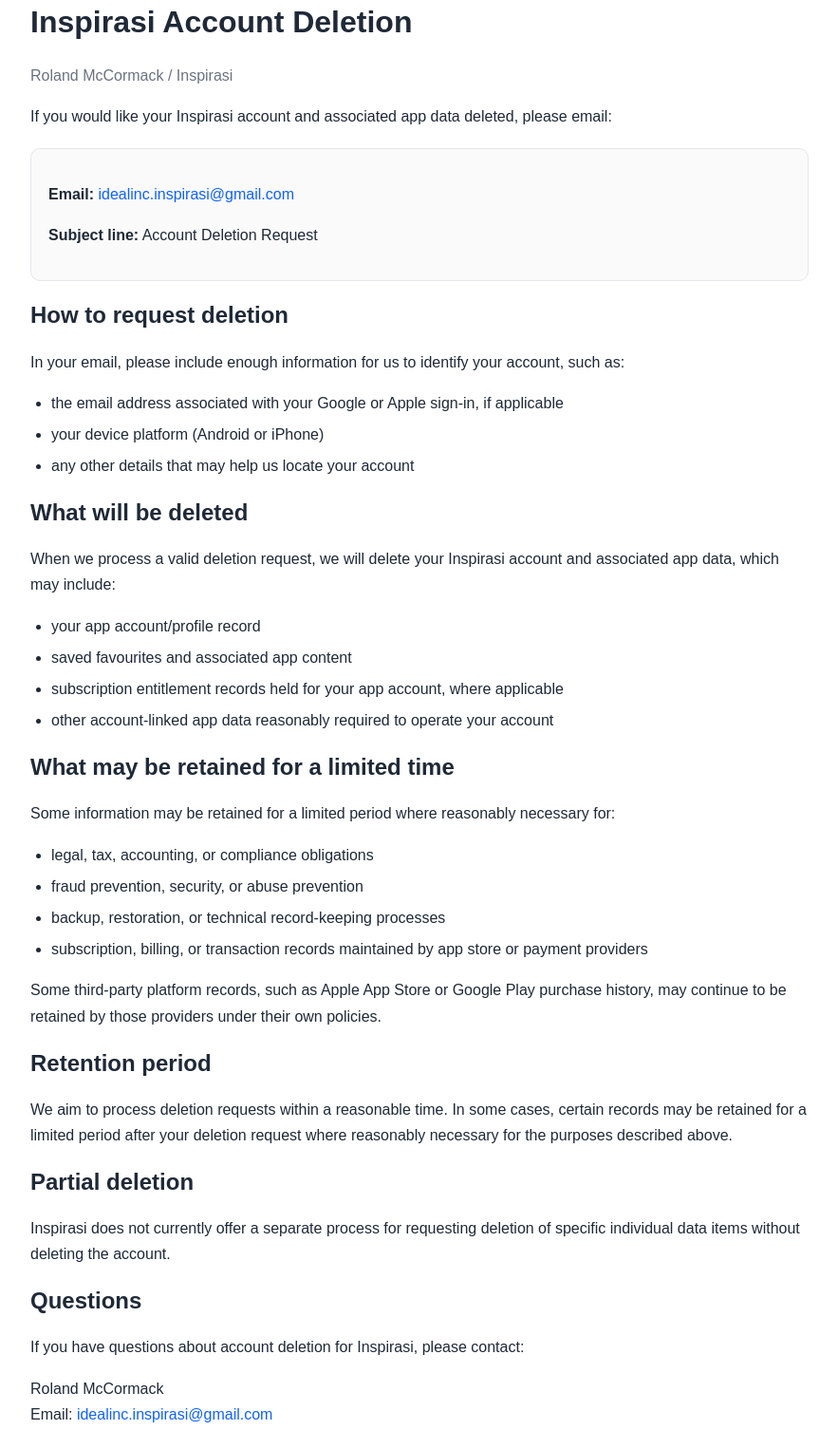
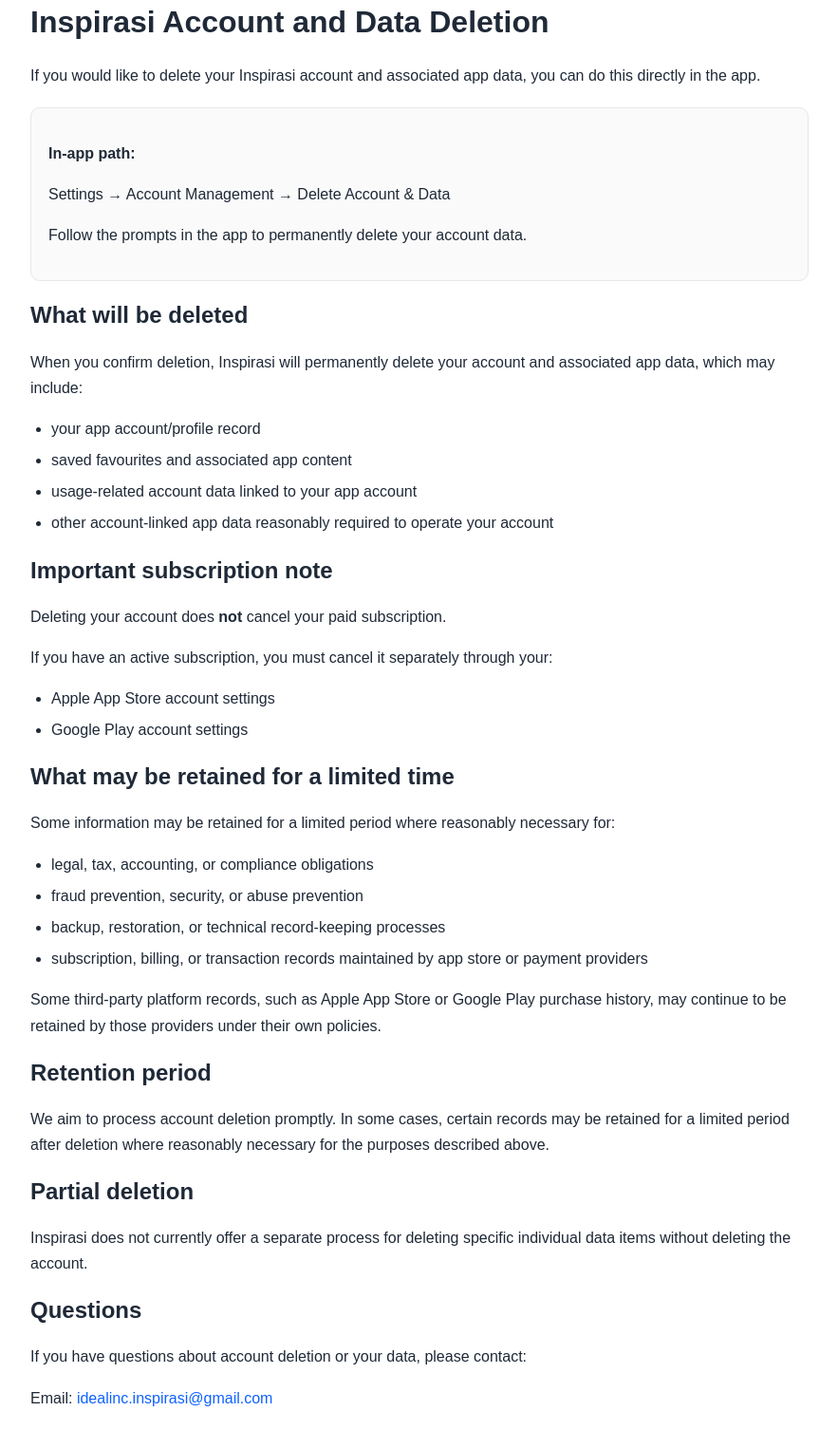
Before and after one commit to Lostbutontheway/inspirasi-legal, a plain HTML site: page delete-account.html in a window 1280 px wide. Shown: the part 86-1592 px from the top of the page at 95% size, without its empty margins (198-1081 px from the left). Drawn offline with Linux system fonts and the light colour scheme.

Commit message:
Update delete-account.html
Update delete account page to reflect in-app deletion flow

```diff
--- a/delete-account.html
+++ b/delete-account.html
@@ -3,7 +3,7 @@
 <head>
   <meta charset="utf-8" />
   <meta name="viewport" content="width=device-width, initial-scale=1" />
-  <title>Inspirasi Account Deletion</title>
+  <title>Inspirasi Account and Data Deletion</title>
   <style>
     body {
       font-family: Arial, sans-serif;
@@ -44,45 +44,44 @@
 <body>
   <p><a href="index.html">← Back</a></p>
 
-  <h1>Inspirasi Account Deletion</h1>
-  <p class="muted">Roland McCormack / Inspirasi</p>
+  <h1>Inspirasi Account and Data Deletion</h1>
+
 
   <p>
-    If you would like your Inspirasi account and associated app data deleted,
-    please email:
+    If you would like to delete your Inspirasi account and associated app data,
+    you can do this directly in the app.
   </p>
 
   <div class="card">
+    <p><strong>In-app path:</strong></p>
+    <p>Settings → Account Management → Delete Account &amp; Data</p>
     <p>
-      <strong>Email:</strong>
-      <a href="mailto:idealinc.inspirasi@gmail.com">idealinc.inspirasi@gmail.com</a>
-    </p>
-    <p>
-      <strong>Subject line:</strong> Account Deletion Request
+      Follow the prompts in the app to permanently delete your account data.
     </p>
   </div>
 
-  <h2>How to request deletion</h2>
-  <p>
-    In your email, please include enough information for us to identify your account,
-    such as:
-  </p>
-  <ul>
-    <li>the email address associated with your Google or Apple sign-in, if applicable</li>
-    <li>your device platform (Android or iPhone)</li>
-    <li>any other details that may help us locate your account</li>
-  </ul>
-
   <h2>What will be deleted</h2>
   <p>
-    When we process a valid deletion request, we will delete your Inspirasi account
+    When you confirm deletion, Inspirasi will permanently delete your account
     and associated app data, which may include:
   </p>
   <ul>
     <li>your app account/profile record</li>
     <li>saved favourites and associated app content</li>
-    <li>subscription entitlement records held for your app account, where applicable</li>
+    <li>usage-related account data linked to your app account</li>
     <li>other account-linked app data reasonably required to operate your account</li>
+  </ul>
+
+  <h2>Important subscription note</h2>
+  <p>
+    Deleting your account does <strong>not</strong> cancel your paid subscription.
+  </p>
+  <p>
+    If you have an active subscription, you must cancel it separately through your:
+  </p>
+  <ul>
+    <li>Apple App Store account settings</li>
+    <li>Google Play account settings</li>
   </ul>
 
   <h2>What may be retained for a limited time</h2>
@@ -103,23 +102,22 @@
 
   <h2>Retention period</h2>
   <p>
-    We aim to process deletion requests within a reasonable time. In some cases, certain
-    records may be retained for a limited period after your deletion request where
-    reasonably necessary for the purposes described above.
+    We aim to process account deletion promptly. In some cases, certain records may be
+    retained for a limited period after deletion where reasonably necessary for the
+    purposes described above.
   </p>
 
   <h2>Partial deletion</h2>
   <p>
-    Inspirasi does not currently offer a separate process for requesting deletion of
-    specific individual data items without deleting the account.
+    Inspirasi does not currently offer a separate process for deleting specific
+    individual data items without deleting the account.
   </p>
 
   <h2>Questions</h2>
   <p>
-    If you have questions about account deletion for Inspirasi, please contact:
+    If you have questions about account deletion or your data, please contact:
   </p>
   <p>
-    Roland McCormack<br />
     Email: <a href="mailto:idealinc.inspirasi@gmail.com">idealinc.inspirasi@gmail.com</a>
   </p>
 </body>
```
